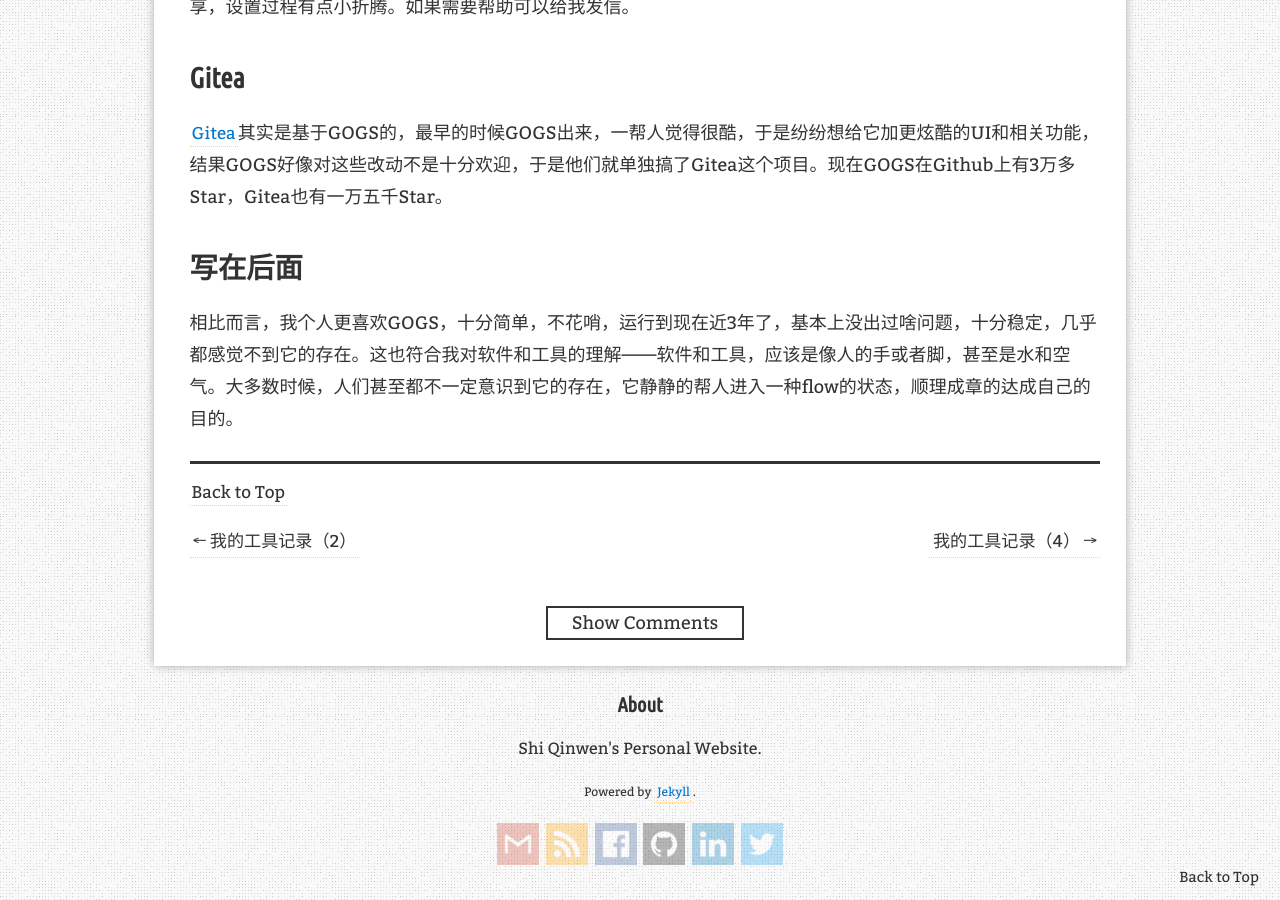
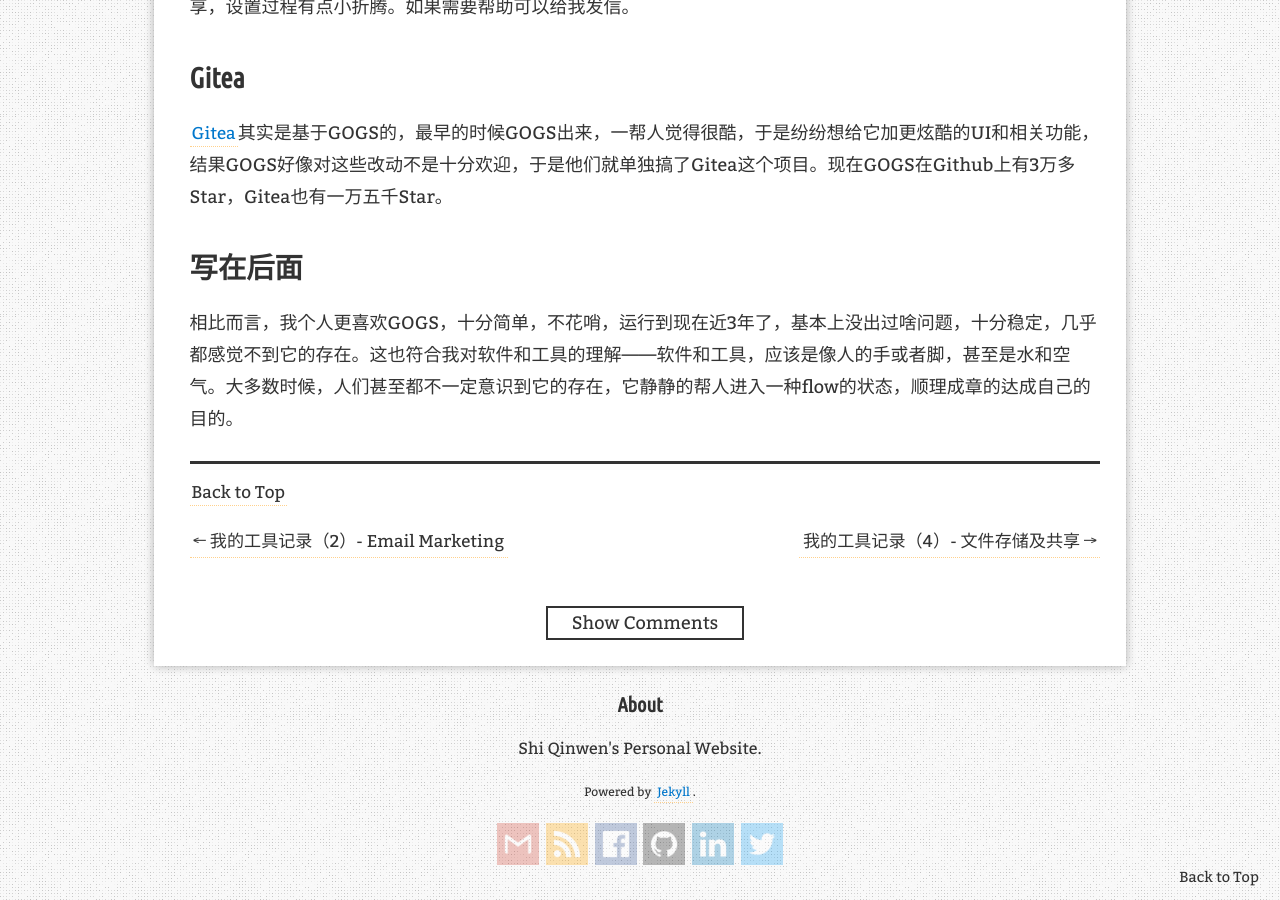
Before and after one commit to qinwenshi/sh, a Jekyll site: the page built from _posts/2019-08-20-my-tools-distilled-3.md, in a window 1280 px wide and 900 px high, scrolled down 884 px. Built offline with Jekyll 4.4.1, drawn with Linux system fonts in a browser that asks for light colours; nearby versions of some CDN libraries; comment, search, counter and statistics services are not loaded; some of the changed text lies outside the part shown.

Commit message:
Update Page Titles

```diff
--- a/_posts/2019-08-19-my-tools-distilled-2.md
+++ b/_posts/2019-08-19-my-tools-distilled-2.md
@@ -1,7 +1,7 @@
 ---
 layout: post
-title: 我的工具记录（2）
-description: 记录我使用的一些工具（2）
+title: 我的工具记录（2）- Email Marketing
+description: 记录我使用的一些工具（2）- Email Marketing
 categories: [tools]
 tags: [development, productive]
 redirect_from:
--- a/_posts/2019-08-22-my-tools-distilled-4.md
+++ b/_posts/2019-08-22-my-tools-distilled-4.md
@@ -1,7 +1,7 @@
 ---
 layout: post
-title: 我的工具记录（4）
-description: 记录我使用的一些工具（4）
+title: 我的工具记录（4）- 文件存储及共享
+description: 记录我使用的一些工具（4）- 文件存储及共享
 categories: [tools]
 tags: [development, productive]
 redirect_from:
```
Also changed, not shown: _posts/2019-08-19-my-tools-distilled-1.md (+2 -2 lines), _posts/2019-08-20-my-tools-distilled-3.md (+2 -2 lines).
